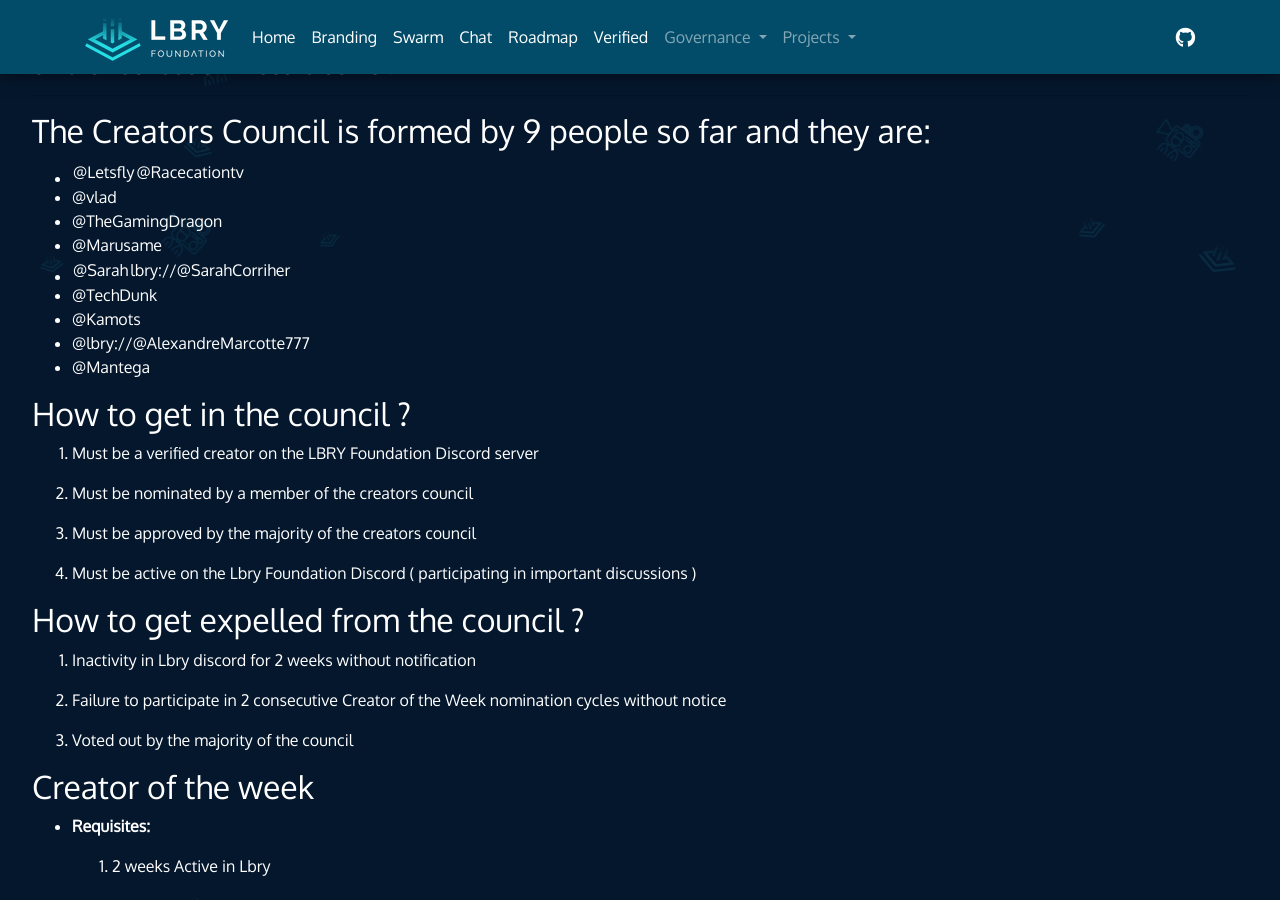
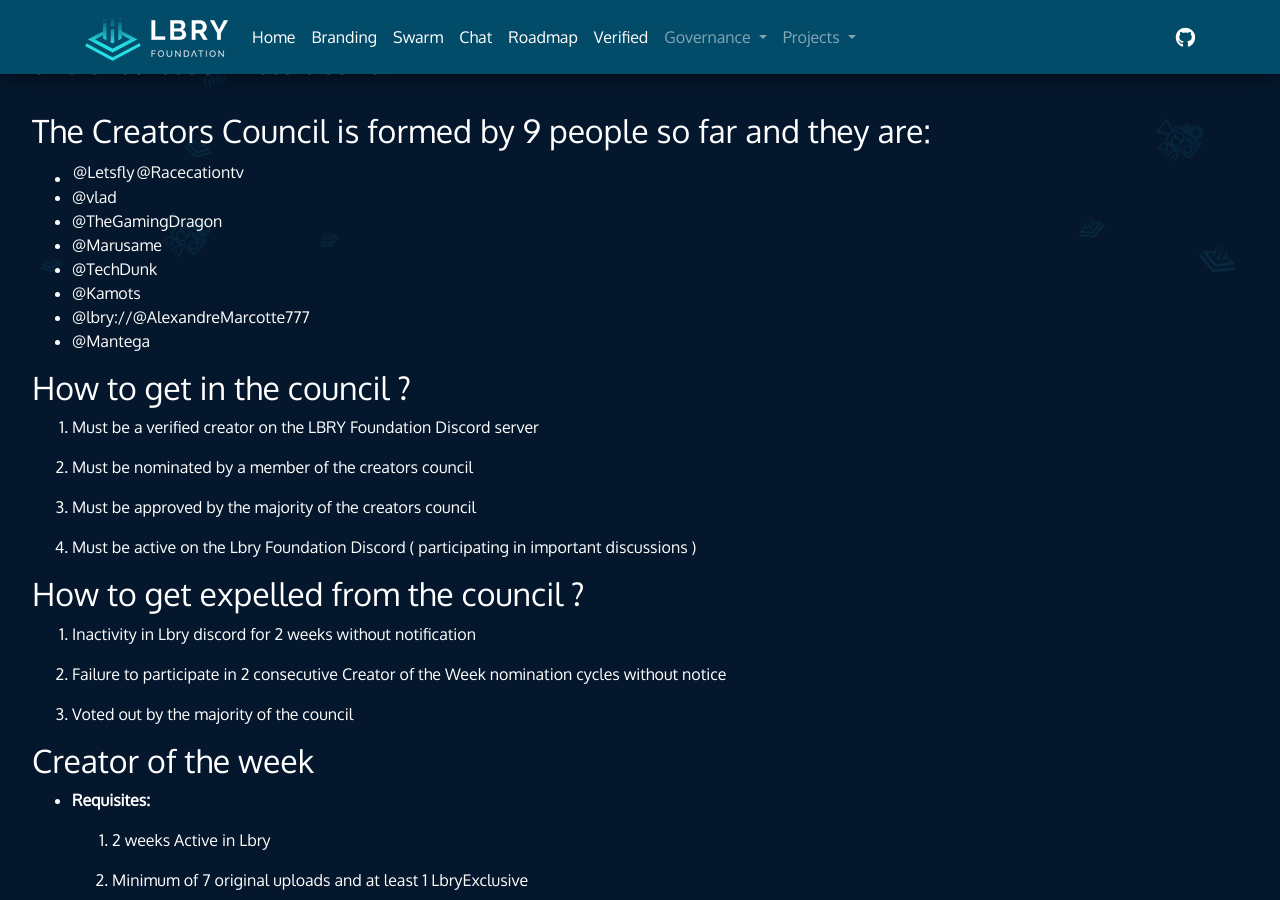
Before and after one commit to LBRYFoundation/lbryorg, a Jekyll site: the page built from pages/creators.md, in a window 1280 px wide and 900 px high, scrolled down 503 px. Built offline with Jekyll 4.4.1, drawn with Linux system fonts in a browser that asks for light colours.

Commit message:
updated creator name list

```diff
--- a/pages/creators.md
+++ b/pages/creators.md
@@ -19,7 +19,6 @@
 - @vlad
 - @TheGamingDragon
 - @Marusame
-- @Sarah | lbry://@SarahCorriher
 - @TechDunk
 - @Kamots
 - @lbry://@AlexandreMarcotte777
```
